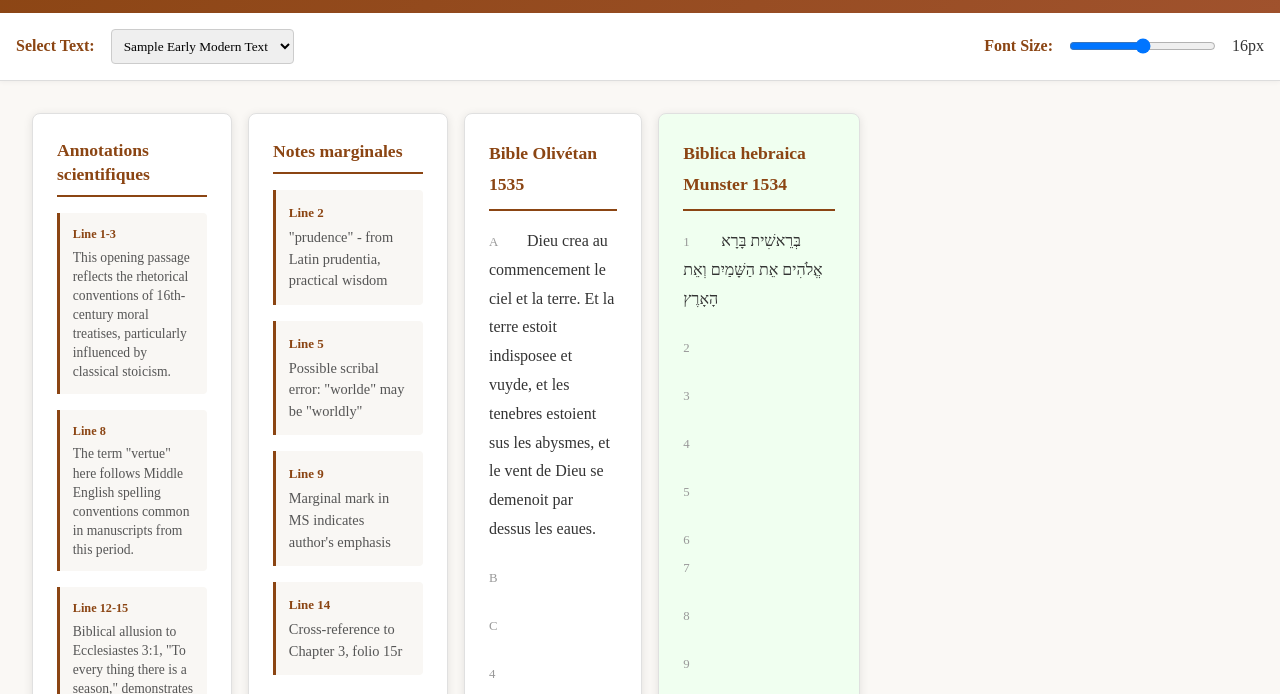
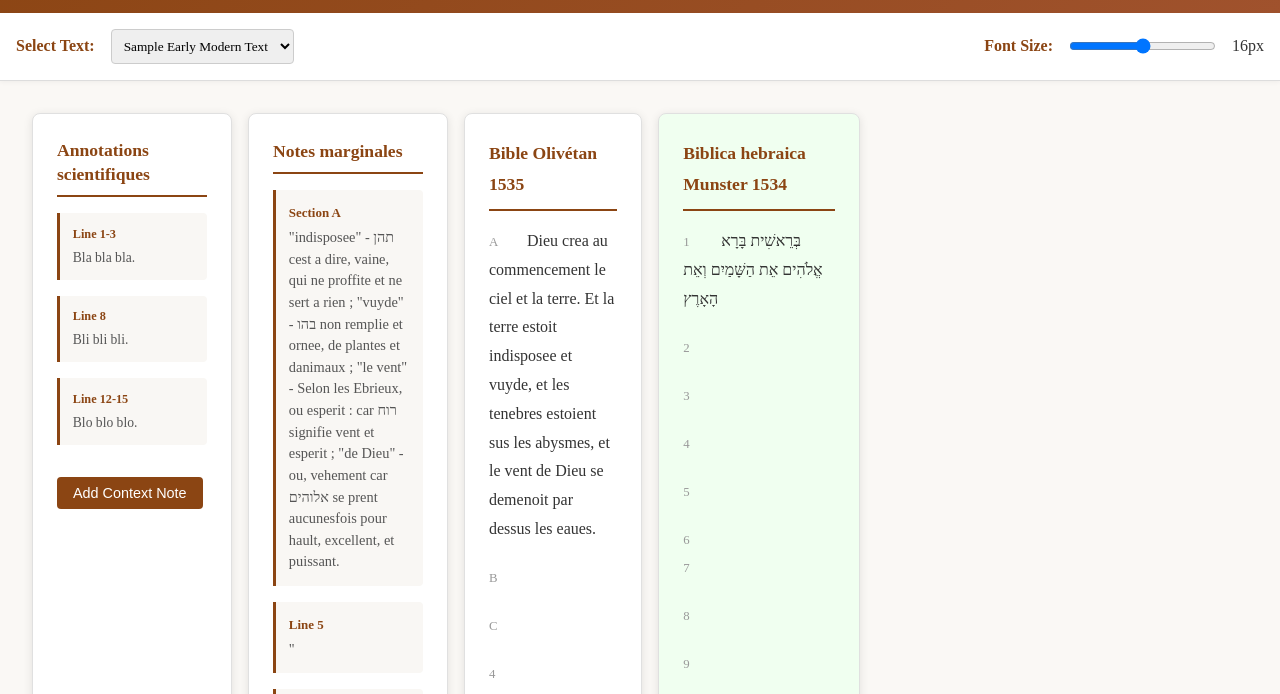
Before and after one commit to CAhelvetiorum/projet-olivetan, a plain HTML site: page index.html in a window 1280 px wide. Shown: the part 104-798 px from the top of the page. Drawn offline with Linux system fonts and the light colour scheme.

Commit message:
Update index.html

```diff
--- a/index.html
+++ b/index.html
@@ -259,15 +259,15 @@
             <div class="sync-scroll" id="marginalNotes2">
                 <div class="note-item">
                     <div class="note-ref">Line 1-3</div>
-                    <div class="note-content">This opening passage reflects the rhetorical conventions of 16th-century moral treatises, particularly influenced by classical stoicism.</div>
+                    <div class="note-content">Bla bla bla.</div>
                 </div>
                 <div class="note-item">
                     <div class="note-ref">Line 8</div>
-                    <div class="note-content">The term "vertue" here follows Middle English spelling conventions common in manuscripts from this period.</div>
+                    <div class="note-content">Bli bli bli.</div>
                 </div>
                 <div class="note-item">
                     <div class="note-ref">Line 12-15</div>
-                    <div class="note-content">Biblical allusion to Ecclesiastes 3:1, "To every thing there is a season," demonstrates the author's theological background.</div>
+                    <div class="note-content">Blo blo blo.</div>
                 </div>
             </div>
             <button class="add-button" onclick="addNote('marginalNotes2', 'Annotations scientifiques')">Add Context Note</button>
@@ -278,20 +278,20 @@
             <h3>Notes marginales</h3>
             <div class="sync-scroll" id="marginalNotes1">
                 <div class="note-item">
-                    <div class="note-ref">Line 2</div>
-                    <div class="note-content">"prudence" - from Latin prudentia, practical wisdom</div>
+                    <div class="note-ref">Section A</div>
+                    <div class="note-content">"indisposee" - תהן cest a dire, vaine, qui ne proffite et ne sert a rien ; "vuyde" - בהו non remplie et ornee, de plantes et danimaux ; "le vent" - Selon les Ebrieux, ou esperit : car רוח signifie vent et esperit ; "de Dieu" - ou, vehement car אלוהים se prent aucunesfois pour hault, excellent, et puissant.</div>
                 </div>
                 <div class="note-item">
                     <div class="note-ref">Line 5</div>
-                    <div class="note-content">Possible scribal error: "worlde" may be "worldly"</div>
+                    <div class="note-content">"</div>
                 </div>
                 <div class="note-item">
                     <div class="note-ref">Line 9</div>
-                    <div class="note-content">Marginal mark in MS indicates author's emphasis</div>
+                    <div class="note-content"></div>
                 </div>
                 <div class="note-item">
                     <div class="note-ref">Line 14</div>
-                    <div class="note-content">Cross-reference to Chapter 3, folio 15r</div>
+                    <div class="note-content"></div>
                 </div>
             </div>
             <button class="add-button" onclick="addNote('marginalNotes1', 'Notes marginales')">Add Text Note</button>
```
